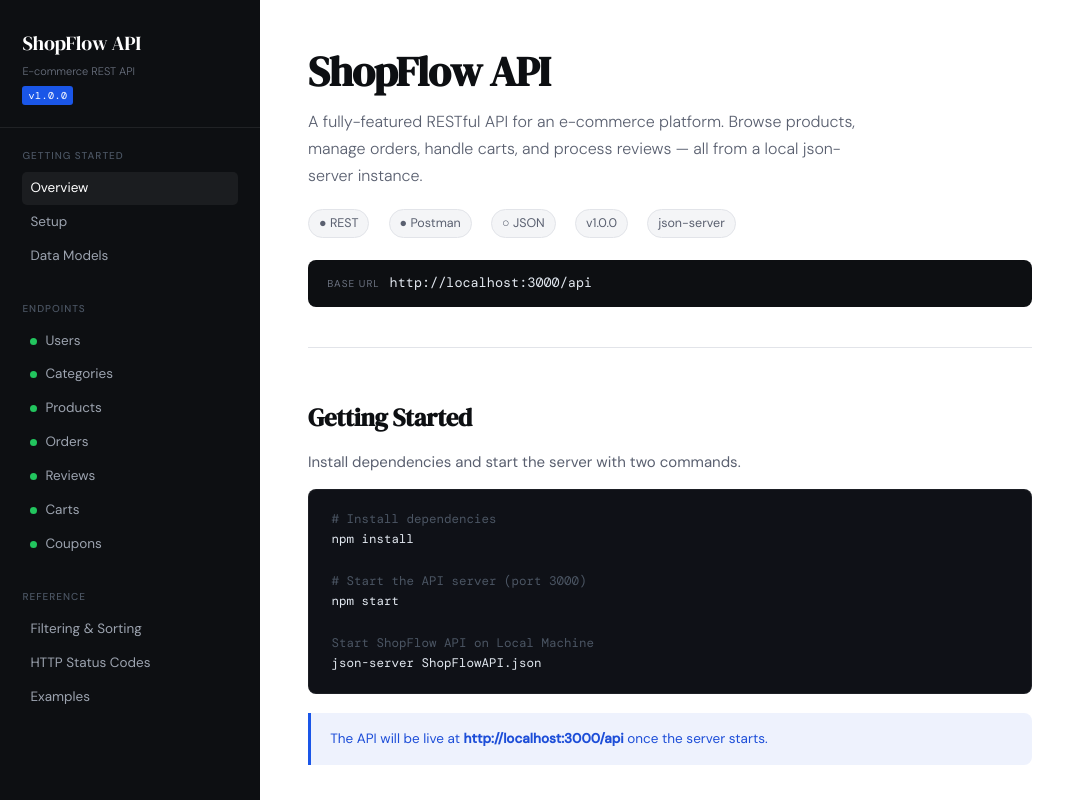
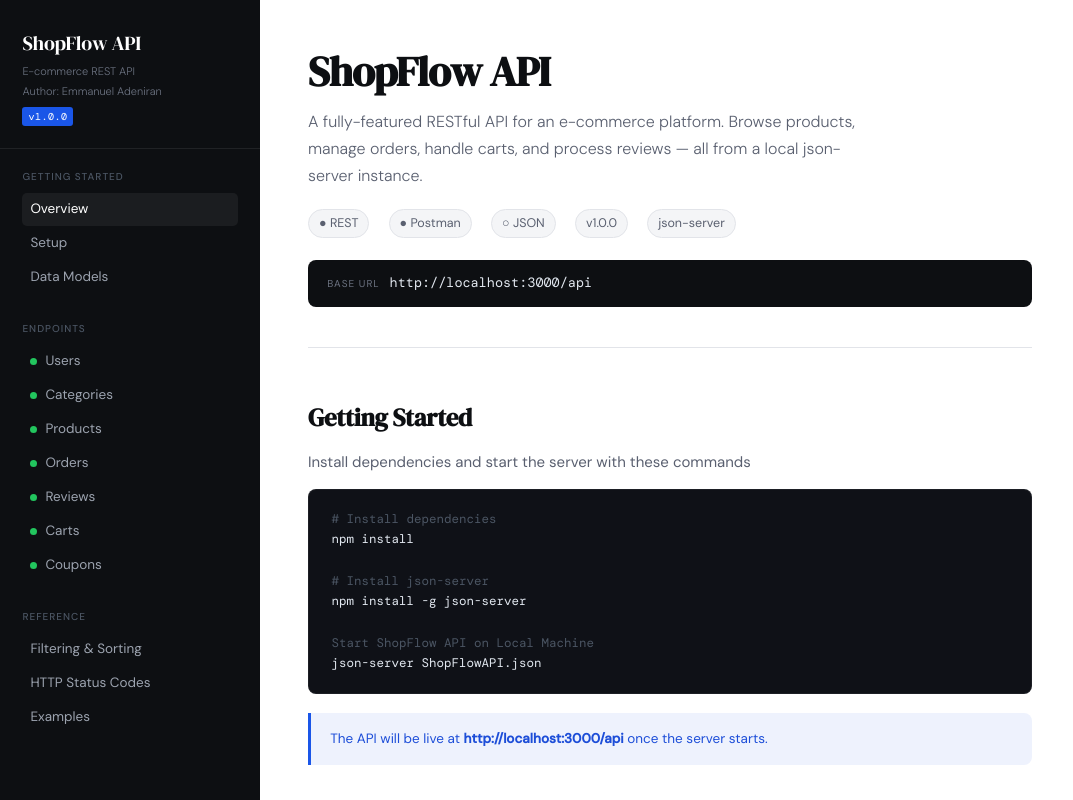
Before and after one commit to qa-eden/ShopFlow-API, a plain HTML site: page ShopFlow API Documentation.html in a window 1280 px wide. Shown: the top 800 px of the page, without its empty margins (0-1073 px from the left). Drawn offline with nearby package versions, Linux system fonts and the light colour scheme.

Commit message:
Update ShopFlow API Documentation.html

```diff
--- a/ShopFlow API Documentation.html
+++ b/ShopFlow API Documentation.html
@@ -418,6 +418,7 @@
   <div class="sidebar-brand">
     <div class="logo">ShopFlow API</div>
     <div class="tagline">E-commerce REST API</div>
+   <div class="tagline">Author: Emmanuel Adeniran</div>
     <div class="sidebar-badge">v1.0.0</div>
   </div>
 
@@ -470,12 +471,12 @@
   <!-- Setup -->
   <section id="setup">
     <h2>Getting Started</h2>
-    <p>Install dependencies and start the server with two commands.</p>
+    <p>Install dependencies and start the server with these commands</p>
     <pre><code><span class="comment"># Install dependencies</span>
 npm install
 
-<span class="comment"># Start the API server (port 3000)</span>
-npm start
+<span class="comment"># Install json-server</span>
+npm install -g json-server
 
 <span class="comment">Start ShopFlow API on Local Machine</span>
 json-server ShopFlowAPI.json</code></pre>
```
